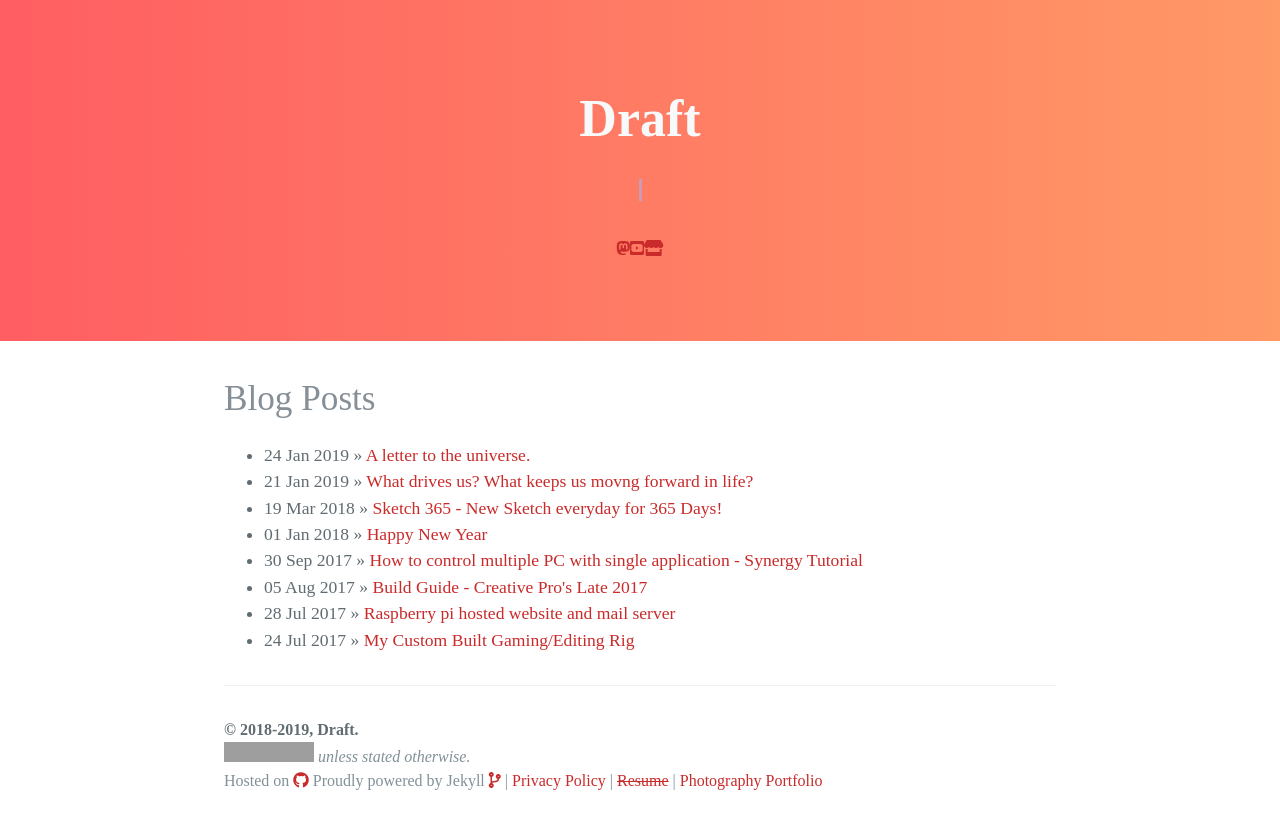
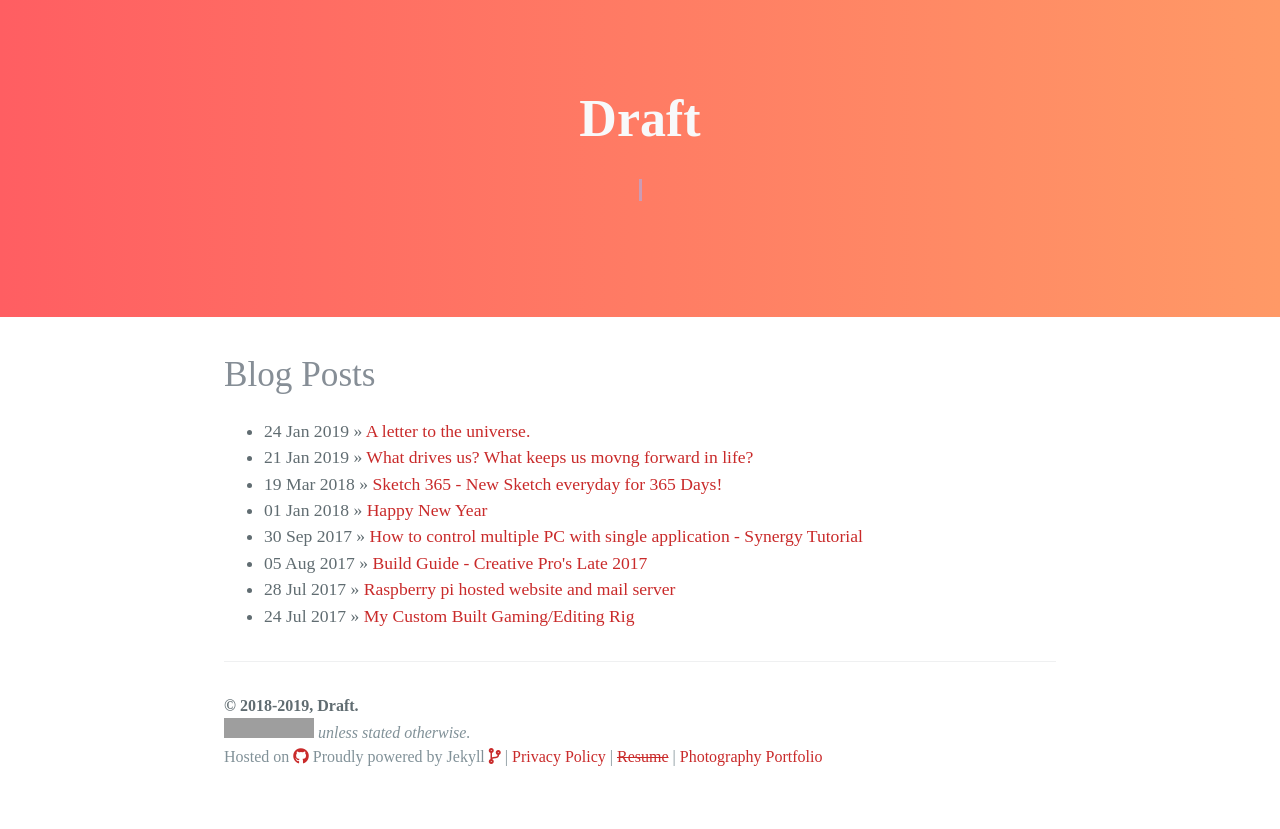
Before and after one commit to Navneet-Suresh/Navneet-Suresh.github.io, a Jekyll site: the page built from index.html, in a window 1280 px wide. Shown: the top 829 px of the page. Built offline with Jekyll 4.4.1, drawn with Linux system fonts in a browser that asks for light colours; nearby versions of some CDN libraries; the list of posts is cut into pages by our own code; comment, search, counter and statistics services are not loaded; grey boxes are pictures that could not be loaded.

Commit message:
Update page-header.html

```diff
--- a/_includes/page-header.html
+++ b/_includes/page-header.html
@@ -1,9 +1,9 @@
 <section class="page-header animated fadeInDown">
   <a href = "/"><h1 class="project-name animated bounceInDown ">{{ site.title }}</h1></a>
   <h2 class="project-tagline animated pulse"><span class="txt-type" data-wait="2000" data-words='["My thoughts,", "Views,", "and Ideas."]'></span></h2>
-  <div style="display:flex;justify-content:center;align-items:center;" class='animated fadeInUp'>
+  <!--- <div style="display:flex;justify-content:center;align-items:center;" class='animated fadeInUp'>
     <a href="https://mastodon.social/@n4vn33t" target="_blank"><i class="fab fa-mastodon"></i></a>
     <a href="https://www.youtube.com/channel/UCrG4ZzOVN2vq4RksdiinZiw" target="_blank"><i class="fab fa-youtube-square"></i></a>
     <a href='http://www.technavneet.com' target= "_blank"><i class="fas fa-store"></i></a>
-  </div>
+  </div> --->
 </section>
```
